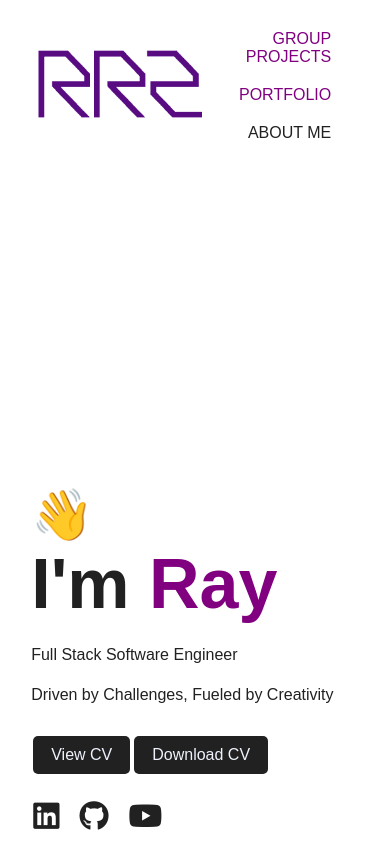
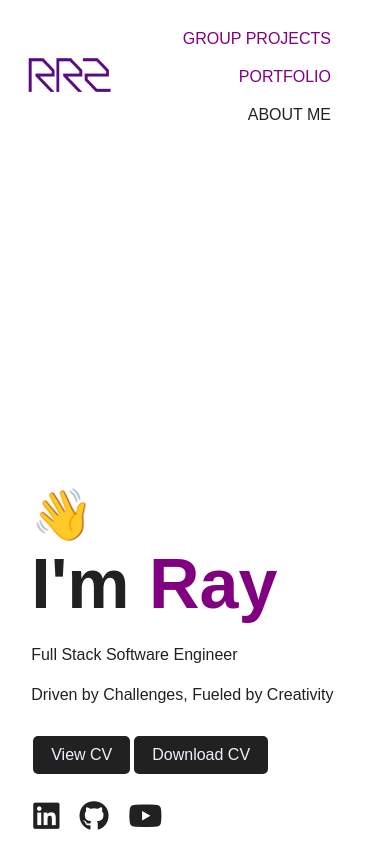
Before and after one commit to runquan-ray-zhou/0.4-personal_homepage, a React (Vite) app: page / in a window 390 px wide. Built offline with nearby package versions, Linux system fonts and the light colour scheme.

Commit message:
add media query to logo and add About page component

```diff
--- a/src/App.css
+++ b/src/App.css
@@ -127,8 +127,10 @@ span{
 }
 
 @media (max-width: 500px){
-    .img-box {
-        display: none;
+    .logo{
+        margin-left: -20px;
+        width: 100px;
+        cursor: pointer;
     }
     .info__fullname {
         display: none;
@@ -138,8 +140,10 @@ span{
     }
 }
 @media (max-height: 500px){
-    .img-box {
-        display: none;
+    .logo{
+        margin-left: -20px;
+        width: 100px;
+        cursor: pointer;
     }
     .info__fullname {
         display: none;
```
Also changed, not shown: src/components/About.jsx (added, +7 -0 lines).
